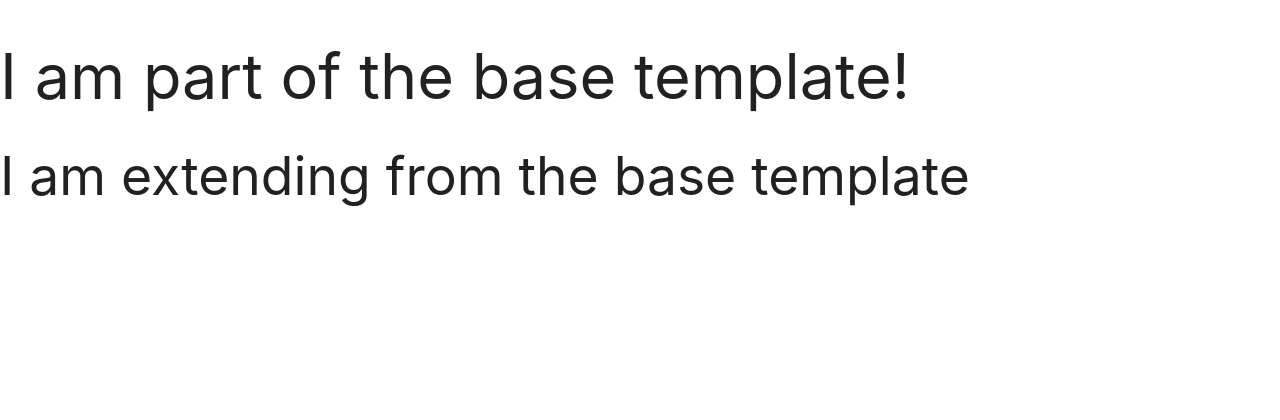
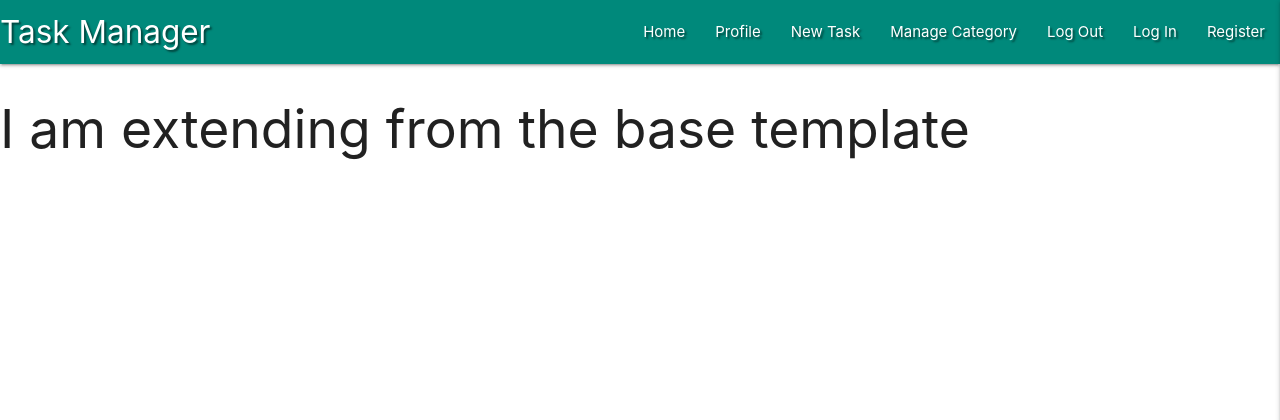
Before and after one commit to Lauren21717/flask-task-manager-project, a Flask app: page / in a window 1280 px wide. Shown: the top 420 px of the page. Run offline with Flask 3, Linux system fonts and the light colour scheme; data that the repository does not hold is empty; some libraries are stand-ins or nearby versions.

Commit message:
Add Materialize Navbar and Sidenav

```diff
--- a/static/css/style.css
+++ b/static/css/style.css
@@ -0,0 +1,3 @@
+.text-shadow {
+    text-shadow: 2px 2px 2px rgba(0,0,0,0.5);
+}
--- a/static/js/script.js
+++ b/static/js/script.js
@@ -0,0 +1,3 @@
+$(document).ready(function(){
+    $('.sidenav').sidenav({edge: "right"});
+  });
--- a/templates/base.html
+++ b/templates/base.html
@@ -6,7 +6,7 @@
     <meta name="viewport" content="width=device-width, initial-scale=1.0">
     <link rel="stylesheet" href="https://cdnjs.cloudflare.com/ajax/libs/font-awesome/6.6.0/css/all.min.css"
         integrity="sha512-Kc323vGBEqzTmouAECnVceyQqyqdsSiqLQISBL29aUW4U/M7pSPA/gEUZQqv1cwx4OnYxTxve5UMg5GT6L4JJg=="
-        crossorigin="anonymous" referrerpolicy="no-referrer" type="text/css"/>
+        crossorigin="anonymous" referrerpolicy="no-referrer" type="text/css" />
     <link rel="stylesheet" href="https://cdnjs.cloudflare.com/ajax/libs/materialize/1.0.0/css/materialize.min.css"
         type="text/css">
     <link rel="stylesheet" href="{{ url_for('static', filename='css/style.css') }}" type="text/css">
@@ -16,7 +16,38 @@
 </head>
 
 <body>
-    <h1>I am part of the base template!</h1>
+
+    <header>
+        <!-- top navbar -->
+        <nav class="nav-extended text-shadow teal darken-1">
+            <div class="nav-wrapper">
+                <a href="{{ url_for('get_tasks') }}" class="brand-logo">Task Manager</a>
+                <a href="#" data-target="mobile-demo" class="sidenav-trigger right"><i class="fa-solid fa-bars"></i></a>
+                <ul class="right hide-on-med-and-down">
+                    <li><a href="{{ url_for('get_tasks') }}">Home</a></li>
+                    <li><a href="#">Profile</a></li>
+                    <li><a href="#">New Task </a></li>
+                    <li><a href="#">Manage Category</a></li>
+                    <li><a href="#">Log Out</a></li>
+                    <li><a href="#">Log In</a></li>
+                    <li><a href="#">Register</a></li>
+
+                </ul>
+            </div>
+        </nav>
+
+        <!-- mobile sidenav -->
+        <ul class="sidenav" id="mobile-demo">
+            <li><h4 class="center-align teal-text text-darken-4">Task Manager</h4></li>
+            <li><a href="{{ url_for('get_tasks') }}">Home</a></li>
+            <li><a href="#">Profile</a></li>
+            <li><a href="#">New Task </a></li>
+            <li><a href="#">Manage Category</a></li>
+            <li><a href="#">Log Out</a></li>
+            <li><a href="#">Log In</a></li>
+            <li><a href="#">Register</a></li>
+        </ul>
+    </header>
 
     {% block content %}
     {% endblock %}
```
